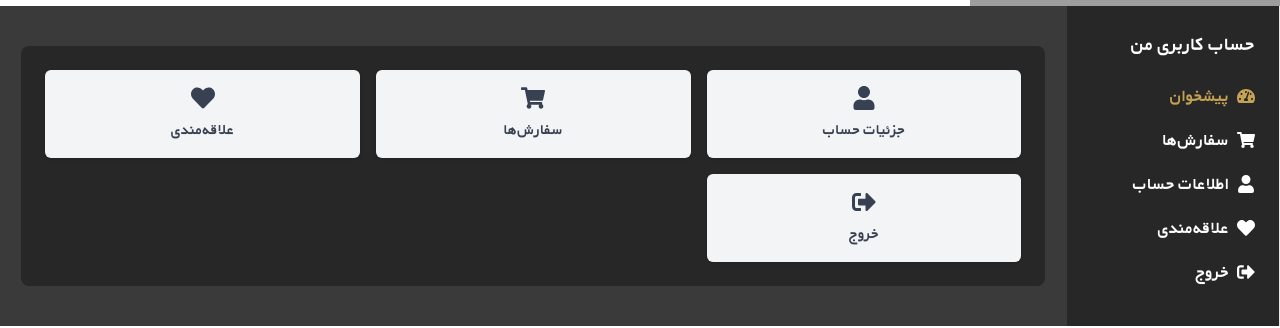
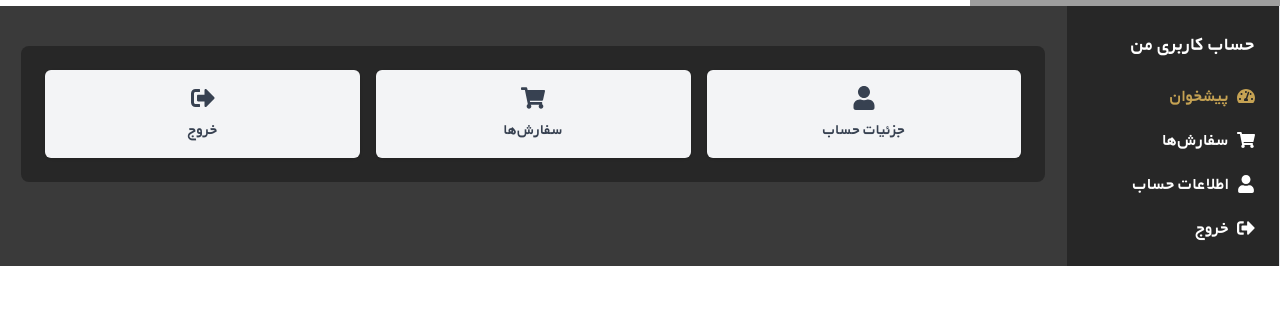
Before and after one commit to Sayyadi68/Ziuran, a React (Vite) app: page /account/dashboard in a window 1280 px wide. Shown: the part 146-474 px from the top of the page. Built offline with nearby package versions, Linux system fonts and the light colour scheme; grey boxes are pictures that could not be loaded.

Commit message:
Update DashBoard.jsx

```diff
--- a/src/pages/DashBoard.jsx
+++ b/src/pages/DashBoard.jsx
@@ -6,66 +6,66 @@ import UserLocations from '../components/UserAddress';
 
 // Simulated orders data with added fields for images and colors
 const ordersData = [
-  {
-    id: 1,
-    created_at: '1404/06/21 22:13',
-    reference_id: '1267148788',
-    delivery_status: "تحویل شده",
-    delivery_time: '۱۴۰۴/۰۶/۲۱- ۲۲:۱۲',
-    address: 'بل دانشگاه، پل نواب، ب. اندیشه، م. اندیشه 13، مجتمع مطبوعات، بلوک ب، واحد ۲۴',
-    receiver: 'سید علی موسوی مجاب | ۰۹۱۲۱۴۰۰۷۱۲',
-    items: [
-      {
-        id: 1,
-        product_name: 'چیپس نمکی مزمز',
-        product_weight: '۶۰ گرم',
-        unit_price: 1000,
-        original_unit_price: 3553543,
-        discount_percentage: 23,
-        quantity: 1,
-        total_price: 1000,
-        product_image: 'https://example.com/chips1.jpg',
-      },
-      {
-        id: 2,
-        product_name: 'چیپس نمکی مزمز',
-        product_weight: '۶۰ گرم',
-        unit_price: 1000,
-        original_unit_price: 3553543,
-        discount_percentage: 23,
-        quantity: 1,
-        total_price: 1000,
-        product_image: 'https://example.com/chips2.jpg',
-      },
-      {
-        id: 3,
-        product_name: 'چیپس نمکی مزمز',
-        product_weight: '۶۰ گرم',
-        unit_price: 1000,
-        original_unit_price: 3553543,
-        discount_percentage: 23,
-        quantity: 1,
-        total_price: 1000,
-        product_image: 'https://example.com/chips3.jpg',
-      },
-    ],
-    shipping_cost: 20000,
-    original_items_total: 591000,
-    total_discount_amount: 28000,
-    total_discount_percentage: 5.5,
-    amount_paid: 583000,
-    payment_info: {
-      card_holder: 'سید علی موسوی مجاب',
-      card_number: '6104-14**-****-3315',
-      date_time: '1404/06/21 - 23:12:56',
-      tracking_number: '588371234',
-      reference_id: '1267148788',
-    },
-    refund_info: null,
-    status: 'current',
-    color: 'green',
-    progress: 2, // Completed stages
-  },
+  // {
+  //   id: 1,
+  //   created_at: '1404/06/21 22:13',
+  //   reference_id: '1267148788',
+  //   delivery_status: "تحویل شده",
+  //   delivery_time: '۱۴۰۴/۰۶/۲۱- ۲۲:۱۲',
+  //   address: 'بل دانشگاه، پل نواب، ب. اندیشه، م. اندیشه 13، مجتمع مطبوعات، بلوک ب، واحد ۲۴',
+  //   receiver: 'سید علی موسوی مجاب | ۰۹۱۲۱۴۰۰۷۱۲',
+  //   items: [
+  //     {
+  //       id: 1,
+  //       product_name: 'چیپس نمکی مزمز',
+  //       product_weight: '۶۰ گرم',
+  //       unit_price: 1000,
+  //       original_unit_price: 3553543,
+  //       discount_percentage: 23,
+  //       quantity: 1,
+  //       total_price: 1000,
+  //       product_image: 'https://example.com/chips1.jpg',
+  //     },
+  //     {
+  //       id: 2,
+  //       product_name: 'چیپس نمکی مزمز',
+  //       product_weight: '۶۰ گرم',
+  //       unit_price: 1000,
+  //       original_unit_price: 3553543,
+  //       discount_percentage: 23,
+  //       quantity: 1,
+  //       total_price: 1000,
+  //       product_image: 'https://example.com/chips2.jpg',
+  //     },
+  //     {
+  //       id: 3,
+  //       product_name: 'چیپس نمکی مزمز',
+  //       product_weight: '۶۰ گرم',
+  //       unit_price: 1000,
+  //       original_unit_price: 3553543,
+  //       discount_percentage: 23,
+  //       quantity: 1,
+  //       total_price: 1000,
+  //       product_image: 'https://example.com/chips3.jpg',
+  //     },
+  //   ],
+  //   shipping_cost: 20000,
+  //   original_items_total: 591000,
+  //   total_discount_amount: 28000,
+  //   total_discount_percentage: 5.5,
+  //   amount_paid: 583000,
+  //   payment_info: {
+  //     card_holder: 'سید علی موسوی مجاب',
+  //     card_number: '6104-14**-****-3315',
+  //     date_time: '1404/06/21 - 23:12:56',
+  //     tracking_number: '588371234',
+  //     reference_id: '1267148788',
+  //   },
+  //   refund_info: null,
+  //   status: 'current',
+  //   color: 'green',
+  //   progress: 2, // Completed stages
+  // },
   {
     id: 2,
     created_at: '1404/06/21 22:13',
@@ -259,66 +259,66 @@ const ordersData = [
     color: 'red',
     progress: 4,
   },
-  {
-    id: 5,
-    created_at: '1404/06/21 22:13',
-    reference_id: '1267148788',
-    delivery_status: 'در حال ارسال',
-    delivery_time: '۱۴۰۴/۰۶/۲۱- ۲۲:۱۲',
-    address: 'بل دانشگاه، پل نواب، ب. اندیشه، م. اندیشه 13، مجتمع مطبوعات، بلوک ب، واحد ۲۴',
-    receiver: 'سید علی موسوی مجاب | ۰۹۱۲۱۴۰۰۷۱۲',
-    items: [
-      {
-        id: 1,
-        product_name: 'چیپس نمکی مزمز',
-        product_weight: '۶۰ گرم',
-        unit_price: 1000,
-        original_unit_price: 3553543,
-        discount_percentage: 23,
-        quantity: 1,
-        total_price: 1000,
-        product_image: 'https://example.com/chips1.jpg',
-      },
-      {
-        id: 2,
-        product_name: 'چیپس نمکی مزمز',
-        product_weight: '۶۰ گرم',
-        unit_price: 1000,
-        original_unit_price: 3553543,
-        discount_percentage: 23,
-        quantity: 1,
-        total_price: 1000,
-        product_image: 'https://example.com/chips2.jpg',
-      },
-      {
-        id: 3,
-        product_name: 'چیپس نمکی مزمز',
-        product_weight: '۶۰ گرم',
-        unit_price: 1000,
-        original_unit_price: 3553543,
-        discount_percentage: 23,
-        quantity: 1,
-        total_price: 1000,
-        product_image: 'https://example.com/chips3.jpg',
-      },
-    ],
-    shipping_cost: 20000,
-    original_items_total: 591000,
-    total_discount_amount: 28000,
-    total_discount_percentage: 5.5,
-    amount_paid: 583000,
-    payment_info: {
-      card_holder: 'سید علی موسوی مجاب',
-      card_number: '6104-14**-****-3315',
-      date_time: '1404/06/21 - 23:12:56',
-      tracking_number: '588371234',
-      reference_id: '1267148788',
-    },
-    refund_info: null,
-    status: 'current',
-    color: 'green',
-    progress: 2, // Completed stages
-  },
+  // {
+  //   id: 5,
+  //   created_at: '1404/06/21 22:13',
+  //   reference_id: '1267148788',
+  //   delivery_status: 'در حال ارسال',
+  //   delivery_time: '۱۴۰۴/۰۶/۲۱- ۲۲:۱۲',
+  //   address: 'بل دانشگاه، پل نواب، ب. اندیشه، م. اندیشه 13، مجتمع مطبوعات، بلوک ب، واحد ۲۴',
+  //   receiver: 'سید علی موسوی مجاب | ۰۹۱۲۱۴۰۰۷۱۲',
+  //   items: [
+  //     {
+  //       id: 1,
+  //       product_name: 'چیپس نمکی مزمز',
+  //       product_weight: '۶۰ گرم',
+  //       unit_price: 1000,
+  //       original_unit_price: 3553543,
+  //       discount_percentage: 23,
+  //       quantity: 1,
+  //       total_price: 1000,
+  //       product_image: 'https://example.com/chips1.jpg',
+  //     },
+  //     {
+  //       id: 2,
+  //       product_name: 'چیپس نمکی مزمز',
+  //       product_weight: '۶۰ گرم',
+  //       unit_price: 1000,
+  //       original_unit_price: 3553543,
+  //       discount_percentage: 23,
+  //       quantity: 1,
+  //       total_price: 1000,
+  //       product_image: 'https://example.com/chips2.jpg',
+  //     },
+  //     {
+  //       id: 3,
+  //       product_name: 'چیپس نمکی مزمز',
+  //       product_weight: '۶۰ گرم',
+  //       unit_price: 1000,
+  //       original_unit_price: 3553543,
+  //       discount_percentage: 23,
+  //       quantity: 1,
+  //       total_price: 1000,
+  //       product_image: 'https://example.com/chips3.jpg',
+  //     },
+  //   ],
+  //   shipping_cost: 20000,
+  //   original_items_total: 591000,
+  //   total_discount_amount: 28000,
+  //   total_discount_percentage: 5.5,
+  //   amount_paid: 583000,
+  //   payment_info: {
+  //     card_holder: 'سید علی موسوی مجاب',
+  //     card_number: '6104-14**-****-3315',
+  //     date_time: '1404/06/21 - 23:12:56',
+  //     tracking_number: '588371234',
+  //     reference_id: '1267148788',
+  //   },
+  //   refund_info: null,
+  //   status: 'current',
+  //   color: 'green',
+  //   progress: 2, // Completed stages
+  // },
 ];
 
 
@@ -638,8 +638,7 @@ const Order = ({ order }) => {
 
       {/* Cancel Modal */}
       <div
-        className={`fixed inset-0 bg-black/50 flex justify-center items-center transition-opacity duration-300 ${
-          isCancelModalOpen ? 'opacity-100' : 'opacity-0 pointer-events-none'
+        className={`fixed inset-0 bg-black/50 flex justify-center items-center transition-opacity duration-300 ${isCancelModalOpen ? 'opacity-100' : 'opacity-0 pointer-events-none'
           }`}
       >
         <div className="bg-[#272727] text-gray-400 p-6 rounded-lg max-w-md w-full mx-4">
@@ -690,8 +689,7 @@ const Order = ({ order }) => {
                       handleCancelSubmit();
                     }
                   }}
-                  className={`bg-red-800 text-white px-4 py-2 rounded ${
-                    cancelReason ? 'hover:bg-red-700' : 'opacity-50 cursor-not-allowed'
+                  className={`bg-red-800 text-white px-4 py-2 rounded ${cancelReason ? 'hover:bg-red-700' : 'opacity-50 cursor-not-allowed'
                     }`}
                 >
                   تأیید
@@ -704,8 +702,7 @@ const Order = ({ order }) => {
 
       {/* Return Modal */}
       <div
-        className={`fixed inset-0 bg-black/50 flex justify-center items-center transition-opacity duration-300 ${
-          isReturnModalOpen ? 'opacity-100' : 'opacity-0 pointer-events-none'
+        className={`fixed inset-0 bg-black/50 flex justify-center items-center transition-opacity duration-300 ${isReturnModalOpen ? 'opacity-100' : 'opacity-0 pointer-events-none'
           }`}
       >
         <div className="bg-[#272727] text-gray-400 p-6 rounded-lg max-w-md w-full mx-4">
@@ -770,8 +767,7 @@ const Order = ({ order }) => {
                       handleReturnSubmit();
                     }
                   }}
-                  className={`bg-red-800 text-white px-4 py-2 rounded ${
-                    selectedItems.length > 0 ? 'hover:bg-red-700' : 'opacity-50 cursor-not-allowed'
+                  className={`bg-red-800 text-white px-4 py-2 rounded ${selectedItems.length > 0 ? 'hover:bg-red-700' : 'opacity-50 cursor-not-allowed'
                     }`}
                 >
                   تأیید
@@ -784,6 +780,8 @@ const Order = ({ order }) => {
     </div>
   );
 };
+
+
 // BuyHistory Component
 const BuyHistory = () => {
   const [activeTab, setActiveTab] = useState('current');
@@ -797,8 +795,8 @@ const BuyHistory = () => {
     <div className="max-w-5xl mx-auto bg-[#272727]  p-6 rounded-lg text-white font-[Byekan]">
       <h1 className="text-2xl font-bold mb-6">تاریخچه سفارشات</h1>
 
-      {/* Tabs */}
-      <div className="flex gap-4 mb-6">
+
+      <div className="flex gap-4 mb-6 ">
         {['current', 'delivered', 'returned', 'canceled'].map((tab) => (
           <button
             key={tab}
@@ -810,12 +808,18 @@ const BuyHistory = () => {
         ))}
       </div>
 
-      {/* Orders List */}
-      {filteredOrders.length > 0 ? (
-        filteredOrders.map((order) => <Order key={order.id} order={order} />)
+      {
+        filteredOrders.length > 0 ? (
+          <div className="h-[600px] overflow-auto">
+            {filteredOrders.map((order) => (
+              <Order key={order.id} order={order} />
+            ))}
+          </div>
         ) : (
-        <div className="text-center text-gray-500">هیچ سفارشی یافت نشد.</div>
-      )}
+          <div className="text-center text-white">هیچ سفارشی یافت نشد.</div>
+        )
+      }
+
     </div>
   );
 };
@@ -869,13 +873,13 @@ const Dashboard = () => {
               <FaUser />
               <span>اطلاعات حساب</span>
             </Link>
-            <Link
+            {/* <Link
               to="/account/favorites"
               className={`font-[Byekan] flex items-center space-x-2 rtl:space-x-reverse text-lg ${isActive("/account/favorites") ? "text-[#C5A253]" : "text-white"}`}
             >
               <FaHeart />
               <span>علاقه‌مندی</span>
-            </Link>
+            </Link> */}
             <Link
               to="/account/logout"
               className={`font-[Byekan] flex items-center space-x-2 rtl:space-x-reverse text-lg ${isActive("/account/logout") ? "text-[#C5A253]" : "text-white"}`}
@@ -888,7 +892,7 @@ const Dashboard = () => {
       </aside>
 
       <main className="flex-1 py-10">
-        <div className="min-w-[320px] mx-auto">
+        <div className="min-w-[320px] mx-auto ">
 
           {isActive("/account/dashboard") ? (
             <div className="grid grid-cols-1 sm:grid-cols-2 md:grid-cols-3 gap-4 max-w-5xl mx-auto bg-[#272727]  p-6 rounded-lg text-white font-[Byekan]">
@@ -906,13 +910,13 @@ const Dashboard = () => {
                 <FaShoppingCart className="text-2xl text-gray-700 mb-2" />
                 <span className="text-gray-700 text-center font-[Byekan]">سفارش‌ها</span>
               </Link>
-              <Link
+              {/* <Link
                 to="/account/favorites"
                 className="flex flex-col items-center justify-center p-4 bg-gray-100 rounded-md shadow hover:bg-gray-200 transition"
               >
                 <FaHeart className="text-2xl text-gray-700 mb-2" />
                 <span className="text-gray-700 text-center font-[Byekan]">علاقه‌مندی</span>
-              </Link>
+              </Link> */}
               <Link
                 to="/account/logout"
                 className="flex flex-col items-center justify-center p-4 bg-gray-100 rounded-md shadow hover:bg-gray-200 transition"
@@ -1001,23 +1005,6 @@ const Dashboard = () => {
             </div>
           )}
 
-          {isActive("/account/favorites") && (
-            <div className="w-full flex flex-col justify-center items-center gap-3 h-full p-4 md:p-6">
-              <FaHeart className="text-[100px] text-gray-300" />
-              <h3 className="text-xl font-bold text-blue-900">
-                علاقه‌مندی‌های شما در حال حاضر خالی است.
-              </h3>
-              <p className="text-md font-medium text-gray-500 text-center">
-                علاقه‌مندی‌های شما خالی است. لطفاً ابتدا از فروشگاه محصولاتی را به علاقه‌مندی‌های خود اضافه کنید.
-              </p>
-              <Link
-                to="/products"
-                className="bg-[#FF4D6D] text-white py-2 px-4 rounded-lg shadow hover:bg-[#ff3355] transition"
-              >
-                رفتن به فروشگاه
-              </Link>
-            </div>
-          )}
         </div>
       </main>
     </div>
```
Lines whose indentation alone changed are shown as unchanged.
